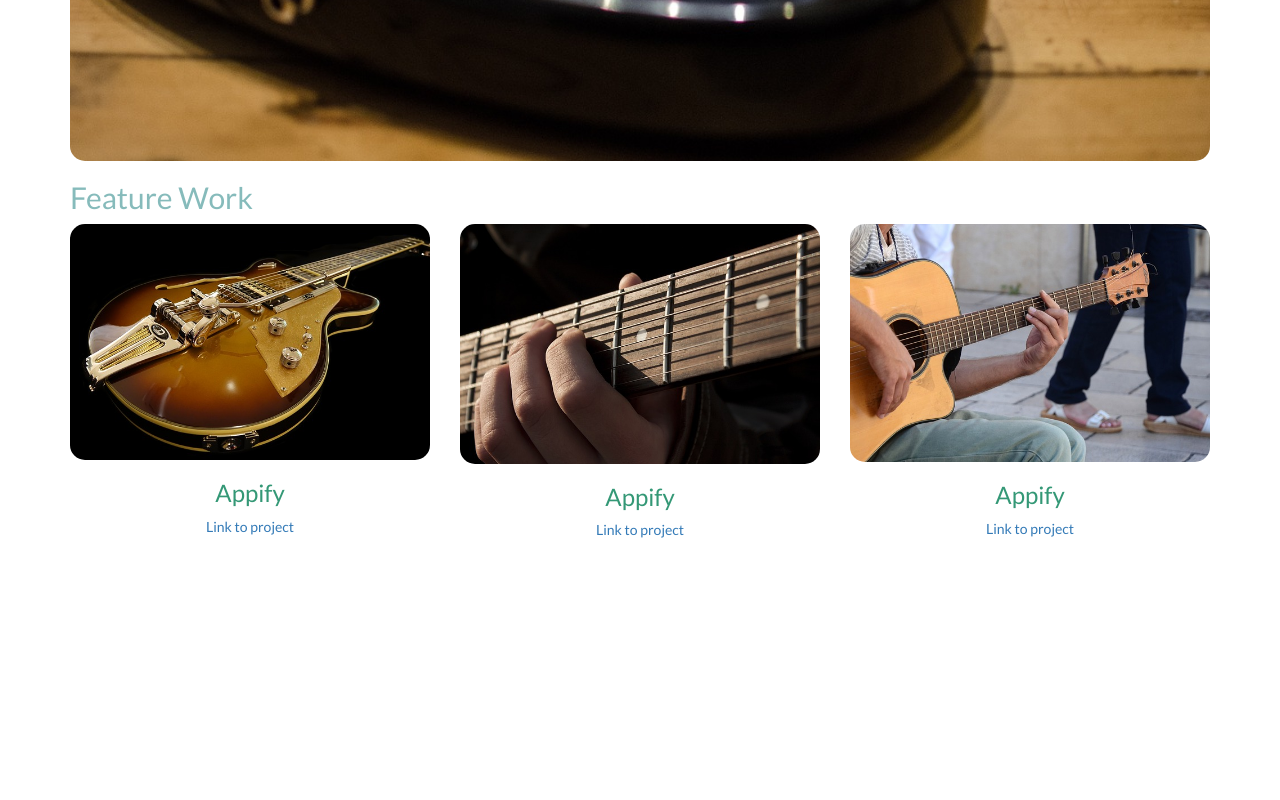
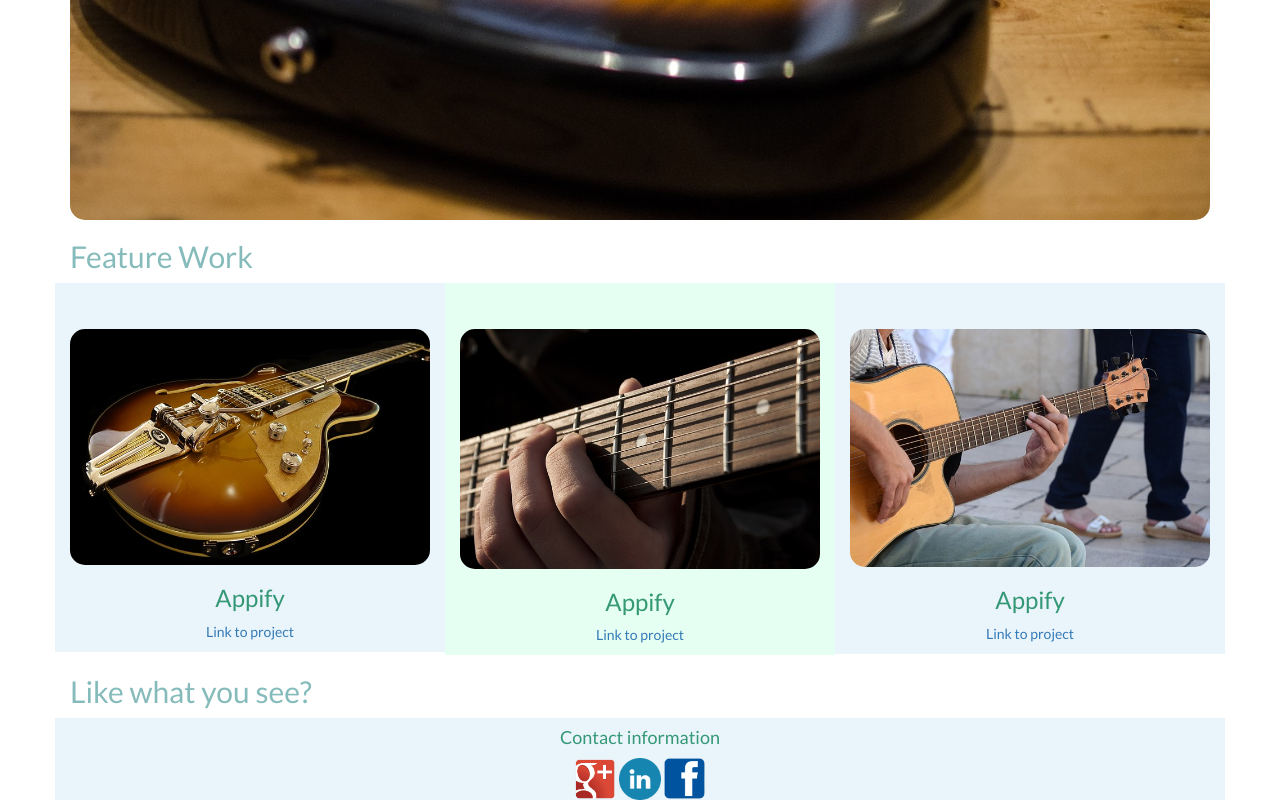
Before and after one commit to GustavoLastra/Portafolio, a plain HTML site: page index.html in a window 1280 px wide. Shown: the part 780-1580 px from the top of the page. Before the commit the page ends 1330 px from the top, so only its background shows below. Drawn offline with Linux system fonts and the light colour scheme.

Commit message:
Udacity retro 1

```diff
--- a/css/styles.css
+++ b/css/styles.css
@@ -1,35 +1,47 @@
 *{
-    font-family: 'Lato', sans-serif;
-    //border: 1px solid #349c63 !important;
+    font-family: "Lato", sans-serif;
 }
+
 body {
   color: #349876;
   font-weight: 300;
 }
+
 hr {
   border: none;
     height: 2px;
-    /* Set the hr color */
-    //color: #333; /* old IE */
-    background-color: #86BBBB; /* Modern Browsers */
+    background-color: #868888;
 }
+
 .firstrow {
-  margin-top: 3%;
+  padding-top: 4%;
 }
+
 .text-features {
-  color: #86BBBB;
+  color: #86bbbb;
 }
+
 .text-thin {
-  font-weight: 100px;
+  font-weight: 100;
 }
+
 .Gus {
   width: 20%;
   height: 20%;
   border-radius: 15px;
 }
+
 .title-super {
   font-size: 300%;
 }
+
 .img-rounded {
   border-radius: 15px;
 }
+
+.background {
+  background-color: #eaf4fb;
+}
+.backgroundd {
+  background-color: #e5fff2;
+}
--- a/index.html
+++ b/index.html
@@ -12,7 +12,7 @@
   <body>
   <!--Row 0 header-->
         <div class="container">
-          <div class="row firstrow">
+          <header class="row firstrow">
             <div class="col-md-6">
               <img class="Gus img-responsive" alt="My Foto" src="img/Gustavo.jpg">
             </div>
@@ -20,12 +20,12 @@
               <h1 class="text-thin title-super">Gustavo Lastra</h1>
               <h4>Front-end Ninja</h4>
             </div>
-          </div>
+          </header>
           <hr>
     <!--Row 1 Favorite Project-->
           <div class="row">
-            <div class="col-md-12">
-              <img class ="img-responsive img-rounded" src="img/bass-guitar.jpg"  alt="BG">
+            <div class="col-md-12 firstrow">
+              <img class ="img-responsive img-rounded " src="img/bass-guitar.jpg"  alt="BG">
             </div>
           </div>
     <!--Row 2 mini header-->
@@ -36,20 +36,43 @@
           </div>
     <!--Row 3 more projects-->
           <div class="row text-center">
-            <div class="col-md-4">
-                <img src="img/yplayer.jpg" class="img-responsive img-rounded " >
+            <section class="col-md-4 firstrow background">
+                <img src="img/yplayer.jpg" class="img-responsive img-rounded ">
                 <h3>Appify</h3>
                 <p><a href="http://github.com/">Link to project</a></p>
-            </div>
-            <div class="col-md-4">
-                <img src="img/fplayer.jpg" class="img-responsive img-rounded " >
+            </section>
+            <section class="col-md-4 firstrow backgroundd">
+                <img src="img/fplayer.jpg" class="img-responsive img-rounded ">
                 <h3>Appify</h3>
                 <p><a href="http://github.com/">Link to project</a></p>
-            </div>
-            <div class="col-md-4">
+            </section>
+            <section class="col-md-4 firstrow background">
                 <img src="img/gplayer.jpg" class="img-responsive img-rounded ">
                 <h3>Appify</h3>
                 <p><a href="http://github.com/">Link to project</a></p>
+            </section>
+          </div>
+
+          <div class="row">
+            <div class="col-md-12">
+              <h2 class="text-features">Like what you see?</h2>
+            </div>
+          </div>
+
+          <div class="row text-center background">
+            <div class="col-md-12">
+              <footer>
+                <h4>Contact information</h4>
+                <a href="mailto:Gustavo.Lastrac@gmail.com?Subject=Hello%20again" target="_top"">
+                  <img src="img/google.png" alt="HTML tutorial" style="width:42px;height:42px;border:0;">
+                </a>
+                <a href="https://www.linkedin.com/in/gustavolastra?trk=nav_responsive_tab_profile_pic">
+                  <img src="img/Linkedin.png" alt="HTML tutorial" style="width:42px;height:42px;border:0;">
+                </a>
+                <a href="https://www.facebook.com/tupupilaenmipupila">
+                  <img src="img/face.png" alt="HTML tutorial" style="width:42px;height:42px;border:0;">
+                </a>
+              </footer>
             </div>
           </div>
         </div>
```
Also changed, not shown: img/Linkedin.png (added), img/face.png (added), img/google.png (added).
